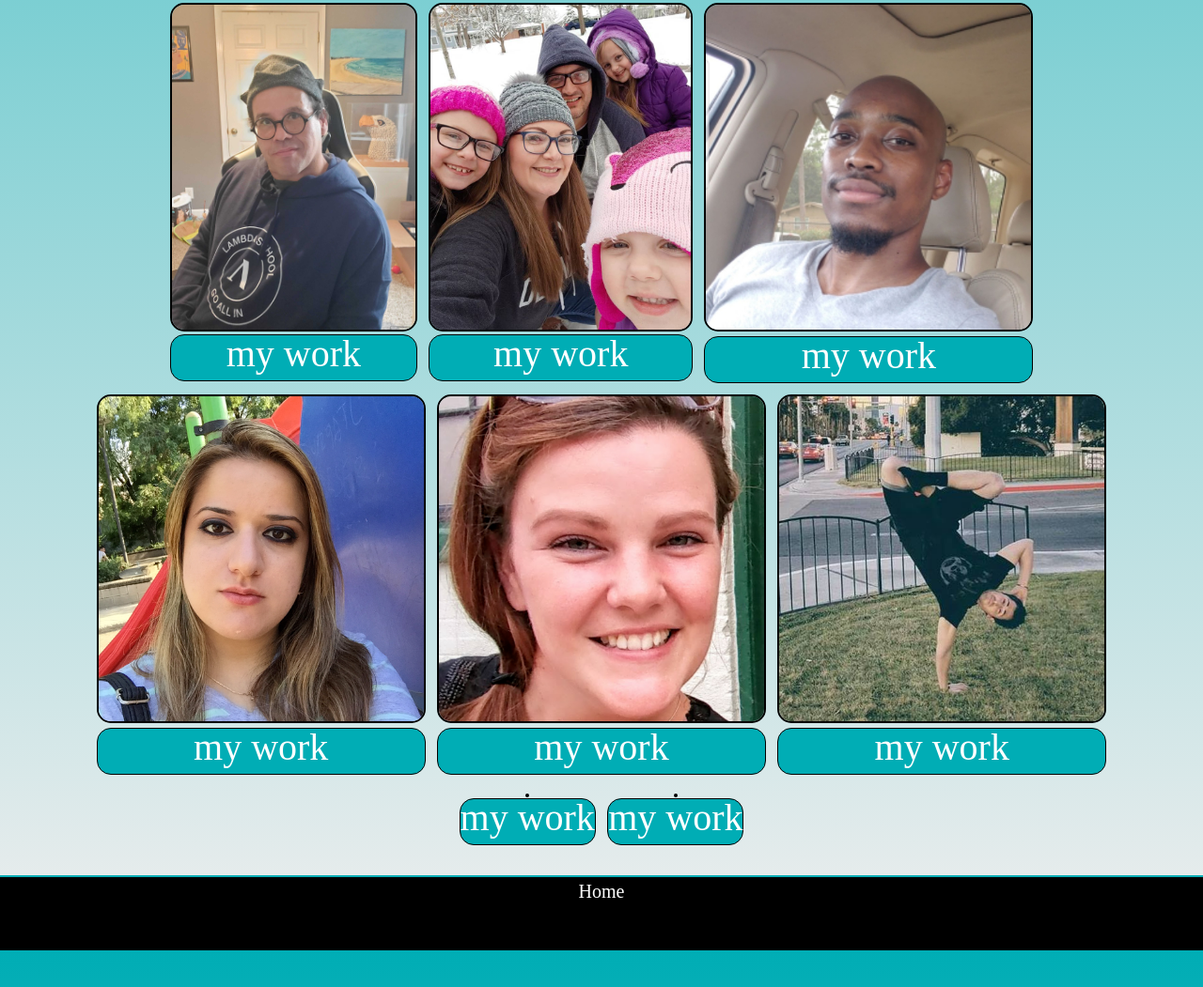
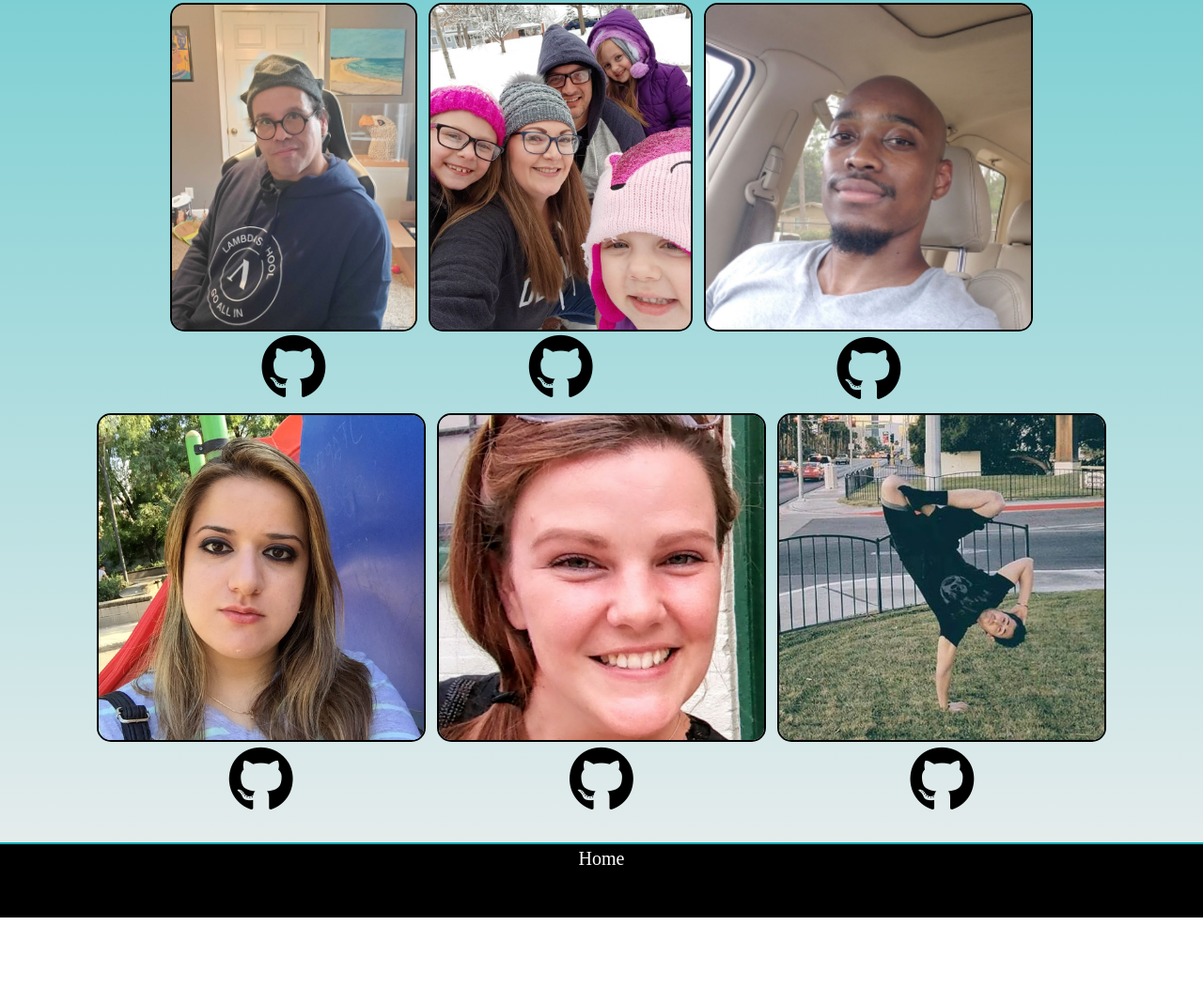
Before and after one commit to chefportfolioteam/marketing-page, a plain HTML site: page about.html in a window 1280 px wide. Shown: the part 1101-2152 px from the top of the page at 94% size. After the commit the page ends 2078 px from the top, so only its background shows below. Drawn offline with Linux system fonts and the light colour scheme; a web font is replaced by a local one.

Commit message:
update about page

```diff
--- a/about.html
+++ b/about.html
@@ -45,10 +45,14 @@
       <h2>LET'S MEET THE DEVELOPERS</h2>
    </div>
     <div class="container3">
+
       <div class="bg">
+
         <img src="img/mike.jpg" alt="">
-        <div class="aboutButton"><a href="https://google.com"><h1>my work</h1></a></div>
+
+        <div class="aboutButton"><a href="https://google.com"><i class="fab fa-github fa-7x" style=color:black;"></i></a></div>
         <div class="overlay">
+
           <h2>Michael Stevens</span></h2>
           <p>Just your friendly Full Stacked Web Developer who loves to create things. This is what fuels my creative  side .  Starting with a blank canvas and making  useful and needful things. That is what drives me---It is where my happiness lives---see enclosed for more details.</p>
         </div>
@@ -56,7 +60,7 @@
 
       <div class="bg">
         <img src="/img/marketingbio.jpg" alt="">
-        <div class="aboutButton"><a href="https://google.com"><h1>my work</h1></a></div>
+        <div class="aboutButton"><a href="https://google.com"><i class="fab fa-github fa-7x" style=color:black;"></i></a></div>
         <div class="overlay">
           <h2>Joey Etheridge</h2>
           <p>My name is Josef (Joey) Etheridge. I am a full stack web developer. I currently live in Colorado Springs, Co where the sunshines 365 days a year. I live with my family. I have 4 kids, 3 little girls and a older son, and a very beautiful wife.</p>
@@ -64,7 +68,7 @@
       </div>
       <div class="bg">
         <img src="img/foster.jpg" alt="">
-        <div class="aboutButton"><a href="https://google.com"><h1>my work</h1></a></div>
+        <div class="aboutButton"><a href="https://google.com"><i class="fab fa-github fa-7x" style=color:black;"></i></a></div>
         <div class="overlay">
           <h2>Elijah Foster</h2>
           <p>Lorem ipsum dolor sit amet, consectetur adipiscing elit, sed do eiusmod tempor incididunt ut labore et dolore magna aliqua. </p>
@@ -72,7 +76,7 @@
       </div>
       <div class="bg">
         <img src="img/alfakhri.png" alt="">
-        <div class="aboutButton"><a href="https://google.com"><h1>my work</h1></a></div>
+        <div class="aboutButton"><a href="https://google.com"><i class="fab fa-github fa-7x" style=color:black;"></i></a></div>
         <div class="overlay">
           <h2>Ruaidah Alfakhri</h2>
           <p>Lorem ipsum dolor sit amet, consectetur adipiscing elit, sed do eiusmod tempor incididunt ut labore et dolore magna aliqua. </p>
@@ -80,7 +84,7 @@
       </div>
       <div class="bg">
         <img src="img/cook.png" alt="">
-        <div class="aboutButton"><a href="https://google.com"><h1>my work</h1></a></div>
+        <div class="aboutButton"><a href="https://google.com"><i class="fab fa-github fa-7x" style=color:black;"></i></a></div>
         <div class="overlay">
           <h2>Lisa Cook</h2>
           <p>Lorem ipsum dolor sit amet, consectetur adipiscing elit, sed do eiusmod tempor incididunt ut labore et dolore magna aliqua. </p>
@@ -88,13 +92,13 @@
       </div>
       <div class="bg">
         <img src="img/carlos.jpg" alt="">
-        <div class="aboutButton"><a href="https://google.com"><h1>my work</h1></a></div>
+        <div class="aboutButton"><a href="https://google.com"><i class="fab fa-github fa-7x" style=color:black;"></i></a></div>
         <div class="overlay">
           <h2>Carlos de Santiago</h2>
           <p>Lorem ipsum dolor sit amet, consectetur adipiscing elit, sed do eiusmod tempor incididunt ut labore et dolore magna aliqua. </p>
         </div>
       </div>
-      <div class="bg">
+      <!-- <div class="bg">
         <img src="img/" alt="">
         <div class="aboutButton"><a href="https://google.com"><h1>my work</h1></a></div>
         <div class="overlay">
@@ -109,7 +113,7 @@
           <h2>Check This Out!</h2>
           <p>this is some text.</p>
         </div>
-      </div>
+      </div> -->
     </div>
     </section>
 
--- a/less/about.less
+++ b/less/about.less
@@ -211,7 +211,13 @@ img,
   border-radius: 15px;
   margin: 0 auto;
   margin-top: 2%;
-  height: 5rem;
+  // height: 100px;
+
+  i{
+    width: 1000px;
+    height: 100px;
+  }
+
   h1{
   color: white;
 
```
Also changed, not shown: css/index.css, img/git.png (added).
